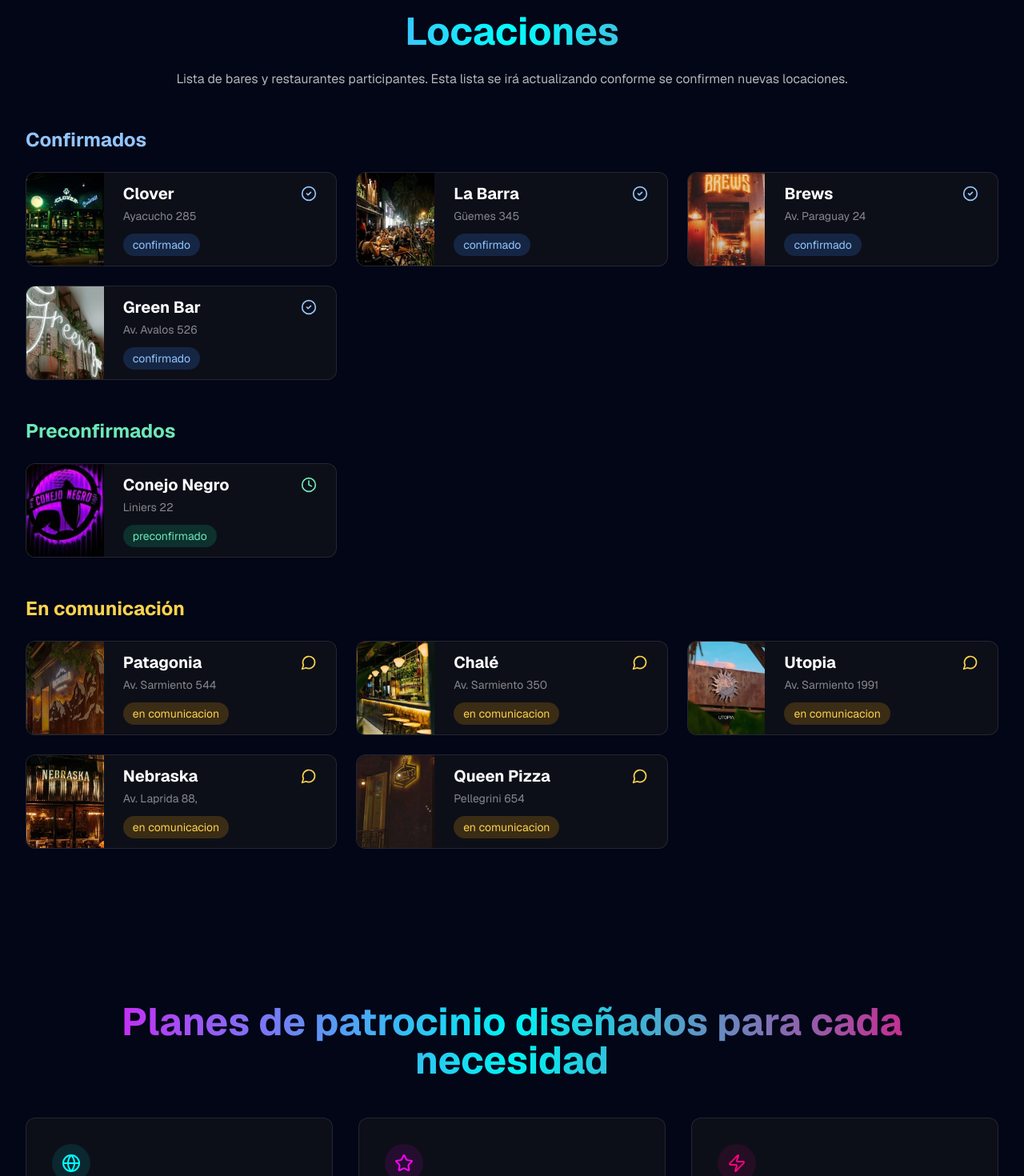
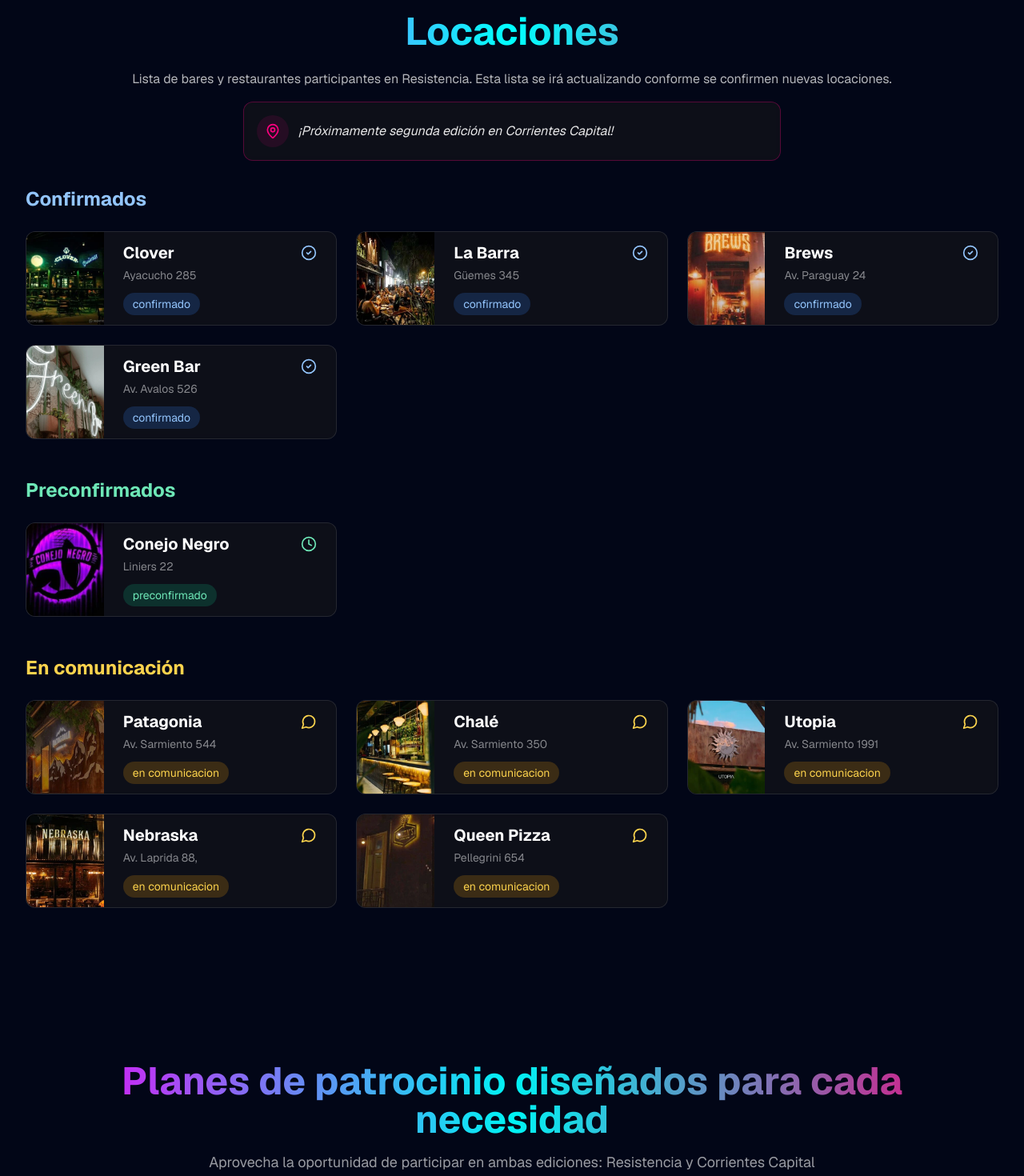
Before and after one commit to nelsondiego/diegonelson-live-sessions, a Next.js app: page /sponsors in a window 1280 px wide. Shown: the part 980-2450 px from the top of the page at 80% size. Built offline with nearby package versions, Linux system fonts and the light colour scheme.

Commit message:
update efect on cards and added information about the second edition in Corrientes to the sponsors page.

```diff
--- a/src/app/sponsors/page.tsx
+++ b/src/app/sponsors/page.tsx
@@ -1,6 +1,6 @@
 import Image from "next/image";
 import Link from "next/link";
-import { Mail, Phone, Globe, Star, Zap, Home, MessageCircle, Clock, CheckCircle2, Image as ImageIcon, Share2, Newspaper, Radio, Flag } from "lucide-react";
+import { Mail, Phone, Globe, Star, Zap, Home, MessageCircle, Clock, CheckCircle2, Image as ImageIcon, Share2, Newspaper, Radio, Flag, MapPin } from "lucide-react";
 import AnimatedBackground from "../components/AnimatedBackground";
 
 type VenueStatus = "en comunicacion" | "preconfirmado" | "confirmado";
@@ -228,9 +228,19 @@
           <h2 className="text-4xl md:text-5xl font-bold text-center mb-6 text-transparent bg-clip-text bg-gradient-to-r from-neon-pink via-neon-cyan to-neon-magenta">
             Locaciones
           </h2>
-          <p className="text-center text-white/70 mb-12">
-            Lista de bares y restaurantes participantes. Esta lista se irá actualizando conforme se confirmen nuevas locaciones.
+          <p className="text-center text-white/70 mb-4">
+            Lista de bares y restaurantes participantes en Resistencia. Esta lista se irá actualizando conforme se confirmen nuevas locaciones.
           </p>
+          <div className="max-w-2xl mx-auto mb-8 bg-zinc-900/50 backdrop-blur-sm rounded-xl border border-neon-magenta/30 hover:border-neon-pink/50 transition-all duration-300 p-4 group hover:shadow-2xl hover:shadow-purple-500/30 relative before:absolute before:inset-0 before:rounded-xl before:transition-opacity before:opacity-0 hover:before:opacity-100 before:bg-gradient-radial before:from-purple-500/20 before:to-pink-500/5 before:-z-10">
+            <div className="flex items-center gap-3">
+              <div className="w-10 h-10 rounded-full bg-neon-magenta/10 flex items-center justify-center group-hover:bg-neon-magenta/20 transition-colors duration-500">
+                <MapPin className="w-5 h-5 text-neon-magenta group-hover:scale-110 transition-transform duration-500" />
+              </div>
+              <p className="text-base text-white/90 italic">
+                ¡Próximamente segunda edición en Corrientes Capital!
+              </p>
+            </div>
+          </div>
 
           <div className="space-y-12">
             {/* Confirmados */}
@@ -242,7 +252,7 @@
                   .map((venue, index) => (
                     <div
                       key={index}
-                      className="bg-zinc-900/50 backdrop-blur-sm rounded-xl border border-white/10 hover:border-neon-cyan/50 transition-all duration-300 group overflow-hidden"
+                      className="bg-zinc-900/50 backdrop-blur-sm rounded-xl border border-white/10 hover:border-neon-cyan/50 transition-all duration-300 group overflow-hidden hover:shadow-2xl hover:shadow-cyan-500/30 relative before:absolute before:inset-0 before:rounded-xl before:transition-opacity before:opacity-0 hover:before:opacity-100 before:bg-gradient-radial before:from-cyan-500/20 before:to-blue-500/5 before:-z-10"
                     >
                       <div className="flex">
                         <div className="relative w-1/4 aspect-square">
@@ -280,7 +290,7 @@
                   .map((venue, index) => (
                     <div
                       key={index}
-                      className="bg-zinc-900/50 backdrop-blur-sm rounded-xl border border-white/10 hover:border-neon-cyan/50 transition-all duration-300 group overflow-hidden"
+                      className="bg-zinc-900/50 backdrop-blur-sm rounded-xl border border-white/10 hover:border-neon-cyan/50 transition-all duration-300 group overflow-hidden hover:shadow-2xl hover:shadow-emerald-500/30 relative before:absolute before:inset-0 before:rounded-xl before:transition-opacity before:opacity-0 hover:before:opacity-100 before:bg-gradient-radial before:from-emerald-500/20 before:to-green-500/5 before:-z-10"
                     >
                       <div className="flex">
                         <div className="relative w-1/4 aspect-square">
@@ -318,7 +328,7 @@
                   .map((venue, index) => (
                     <div
                       key={index}
-                      className="bg-zinc-900/50 backdrop-blur-sm rounded-xl border border-white/10 hover:border-neon-cyan/50 transition-all duration-300 group overflow-hidden"
+                      className="bg-zinc-900/50 backdrop-blur-sm rounded-xl border border-white/10 hover:border-neon-cyan/50 transition-all duration-300 group overflow-hidden hover:shadow-2xl hover:shadow-amber-500/30 relative before:absolute before:inset-0 before:rounded-xl before:transition-opacity before:opacity-0 hover:before:opacity-100 before:bg-gradient-radial before:from-amber-500/20 before:to-orange-500/5 before:-z-10"
                     >
                       <div className="flex">
                         <div className="relative w-1/4 aspect-square">
@@ -353,9 +363,14 @@
       {/* Plans Section */}
       <section className="py-24 px-4 md:px-8 relative">
         <div className="max-w-7xl mx-auto relative z-10">
-          <h2 className="text-4xl md:text-5xl font-bold text-center mb-12 text-transparent bg-clip-text bg-gradient-to-r from-neon-pink via-neon-cyan to-neon-magenta animate-pulse">
-            Planes de patrocinio diseñados para cada necesidad
-          </h2>
+          <div className="text-center mb-12">
+            <h2 className="text-4xl md:text-5xl font-bold text-transparent bg-clip-text bg-gradient-to-r from-neon-pink via-neon-cyan to-neon-magenta animate-pulse mb-4">
+              Planes de patrocinio diseñados para cada necesidad
+            </h2>
+            <p className="text-white/60 text-lg">
+              Aprovecha la oportunidad de participar en ambas ediciones: Resistencia y Corrientes Capital
+            </p>
+          </div>
 
           <div className="grid grid-cols-1 md:grid-cols-2 lg:grid-cols-3 gap-8">
             {plans.map((plan) => {
```
